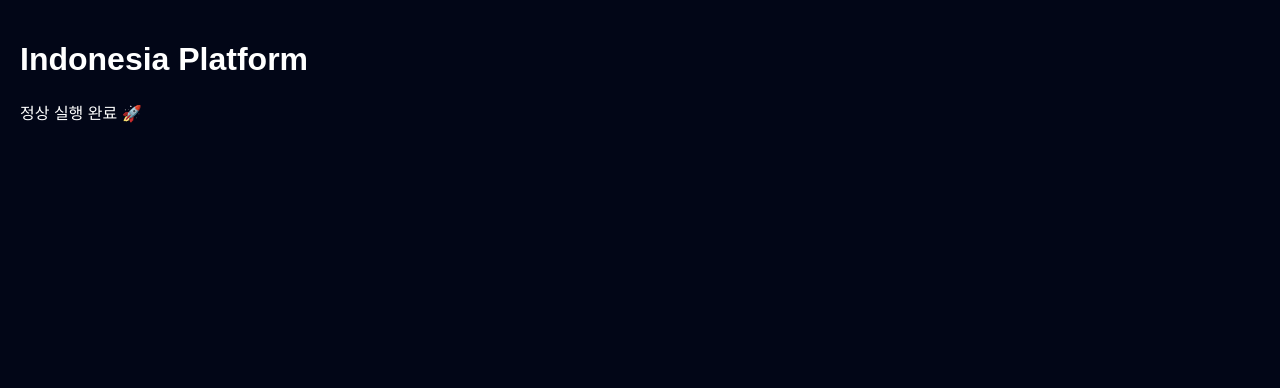
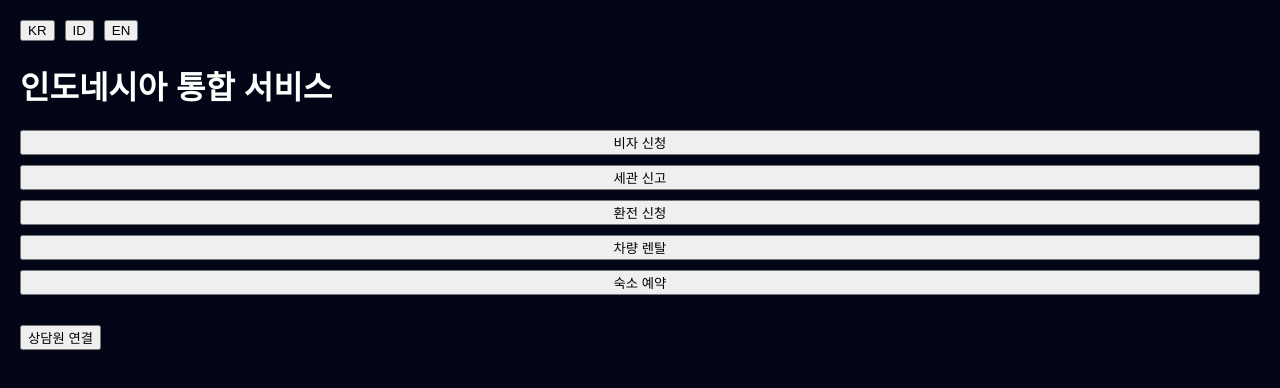
Before and after one commit to smile8822/indonesia-platform, a React (Vite) app: page / in a window 1280 px wide. Shown: the top 388 px of the page. Built offline with nearby package versions, Linux system fonts and the light colour scheme; the HTML template or start-up script is replaced by a standard one.

Commit message:
Add language selection and localization support

```diff
--- a/src/App.jsx
+++ b/src/App.jsx
@@ -1,16 +1,83 @@
-import React from "react";
+import React, { useState } from "react";
 
 export default function App() {
+  const [lang, setLang] = useState("KR");
+
+  const text = {
+    KR: {
+      title: "인도네시아 통합 서비스",
+      visa: "비자 신청",
+      customs: "세관 신고",
+      exchange: "환전 신청",
+      rental: "차량 렌탈",
+      stay: "숙소 예약",
+      contact: "상담원 연결"
+    },
+    ID: {
+      title: "Layanan Terpadu Indonesia",
+      visa: "Pengajuan Visa",
+      customs: "Deklarasi Bea Cukai",
+      exchange: "Penukaran Uang",
+      rental: "Sewa Mobil",
+      stay: "Reservasi Akomodasi",
+      contact: "Hubungi CS"
+    },
+    EN: {
+      title: "Indonesia All-in-One Service",
+      visa: "Visa Service",
+      customs: "Customs Declaration",
+      exchange: "Currency Exchange",
+      rental: "Car Rental",
+      stay: "Accommodation",
+      contact: "Contact"
+    }
+  };
+
+  const t = text[lang];
+
   return (
-    <div style={{
-      padding: "20px",
-      fontFamily: "Arial",
-      background: "#020617",
-      color: "white",
-      minHeight: "100vh"
-    }}>
-      <h1>Indonesia Platform</h1>
-      <p>정상 실행 완료 🚀</p>
+    <div
+      style={{
+        background: "#020617",
+        color: "white",
+        minHeight: "100vh",
+        padding: "20px",
+        fontFamily: "Arial"
+      }}
+    >
+      {/* 언어 선택 */}
+      <div style={{ marginBottom: "20px" }}>
+        <button onClick={() => setLang("KR")}>KR</button>
+        <button onClick={() => setLang("ID")} style={{ marginLeft: "10px" }}>
+          ID
+        </button>
+        <button onClick={() => setLang("EN")} style={{ marginLeft: "10px" }}>
+          EN
+        </button>
+      </div>
+
+      {/* 제목 */}
+      <h1>{t.title}</h1>
+
+      {/* 서비스 버튼 */}
+      <div style={{ marginTop: "20px", display: "grid", gap: "10px" }}>
+        <button>{t.visa}</button>
+        <button>{t.customs}</button>
+        <button>{t.exchange}</button>
+        <button>{t.rental}</button>
+        <button>{t.stay}</button>
+      </div>
+
+      {/* 상담 연결 (WhatsApp 연결 완료) */}
+      <div style={{ marginTop: "30px" }}>
+        <button
+          onClick={() =>
+            window.open("https://wa.me/821027378821", "_blank")
+          }
+        >
+          {t.contact}
+        </button>
+      </div>
     </div>
   );
 }
```
